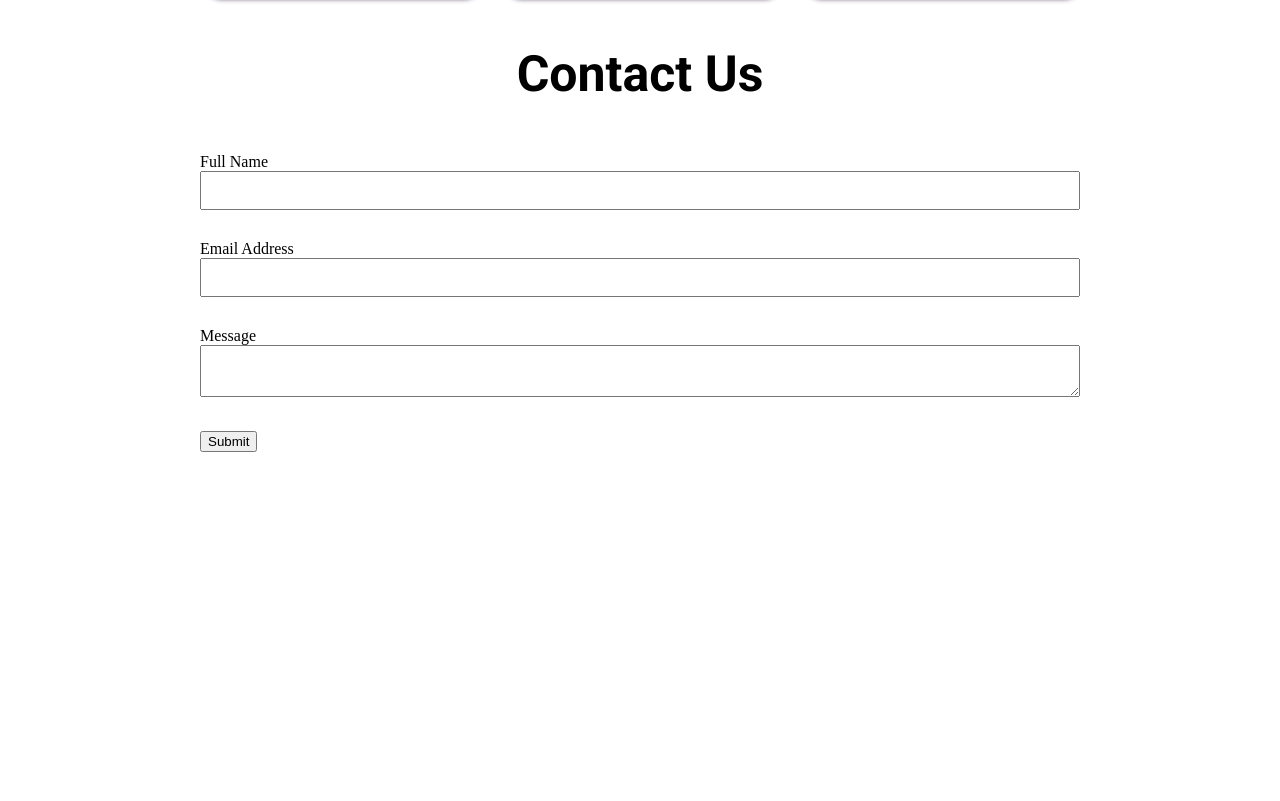
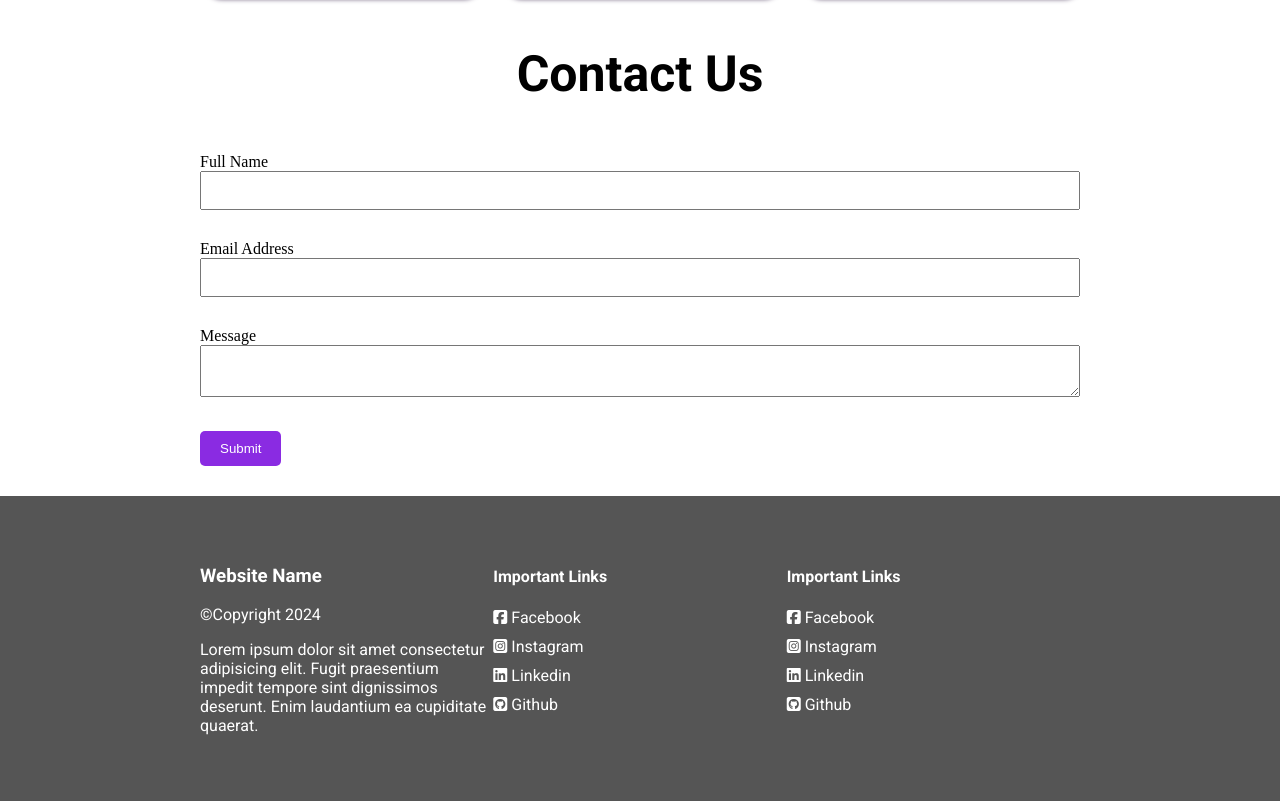
Before and after one commit to Shaurya-1213/section-1, a plain HTML site: page landingpage.html in a window 1280 px wide. Shown: the part 1007-1808 px from the top of the page. Before the commit the page ends 1459 px from the top, so only its background shows below. Drawn offline with Linux system fonts and the light colour scheme; a web font is replaced by a local one.

Commit message:
completing landing page

```diff
--- a/landingpage.html
+++ b/landingpage.html
@@ -79,6 +79,35 @@
       padding:10px;
       box-sizing: border-box;
     }
+    .form-btn{
+      margin-bottom: 30px;
+      background-color: blueviolet;
+      color:white;
+      border:none;
+      padding: 10px 20px;
+      border-radius: 5px;
+    }
+    .footer-container{
+      margin:0 200px;
+      padding:50px 0;
+      color:white;
+      display: grid;
+
+      grid-template-columns: 1fr 1fr 1fr;
+      font-family: roboto;
+    }
+    footer{
+      background-color: #555;
+    }
+    .social-link{
+      color:white;
+      display:block;
+      text-decoration: none;
+      margin-bottom: 10px;
+    }
+    .social-link:hover{
+      color:#530899;
+    }
   </style>
 </head>
 <body>
@@ -135,7 +164,29 @@
     </div>
   </section>
 
-  <footer></footer>
+  <footer>
+    <div class="footer-container">
+       <div>
+        <h3>Website Name</h3>
+        <p>&copy;Copyright 2024</p>
+        <p>Lorem ipsum dolor sit amet consectetur adipisicing elit. Fugit praesentium impedit tempore sint dignissimos deserunt. Enim laudantium ea cupiditate quaerat.</p>
+       </div>
+       <div>
+        <h4>Important Links</h4>
+        <a href="#" class="social-link"><i class="fa-brands fa-square-facebook"></i> Facebook</a>
+        <a href="#" class="social-link"><i class="fa-brands fa-square-instagram"></i> Instagram</a>
+        <a href="#" class="social-link"><i class="fa-brands fa-linkedin"></i> Linkedin</a>
+        <a href="#" class="social-link"><i class="fa-brands fa-square-github"></i> Github</a>
+       </div>
+       <div>
+        <h4>Important Links</h4>
+        <a href="#" class="social-link"><i class="fa-brands fa-square-facebook"></i> Facebook</a>
+        <a href="#" class="social-link"><i class="fa-brands fa-square-instagram"></i> Instagram</a>
+        <a href="#" class="social-link"><i class="fa-brands fa-linkedin"></i> Linkedin</a>
+        <a href="#" class="social-link"><i class="fa-brands fa-square-github"></i> Github</a>
+       </div>
+    </div>
+  </footer>
 
 </body>
 </html>
```
Also changed, not shown: usingbootstrap.html (added, +101 -0 lines).
